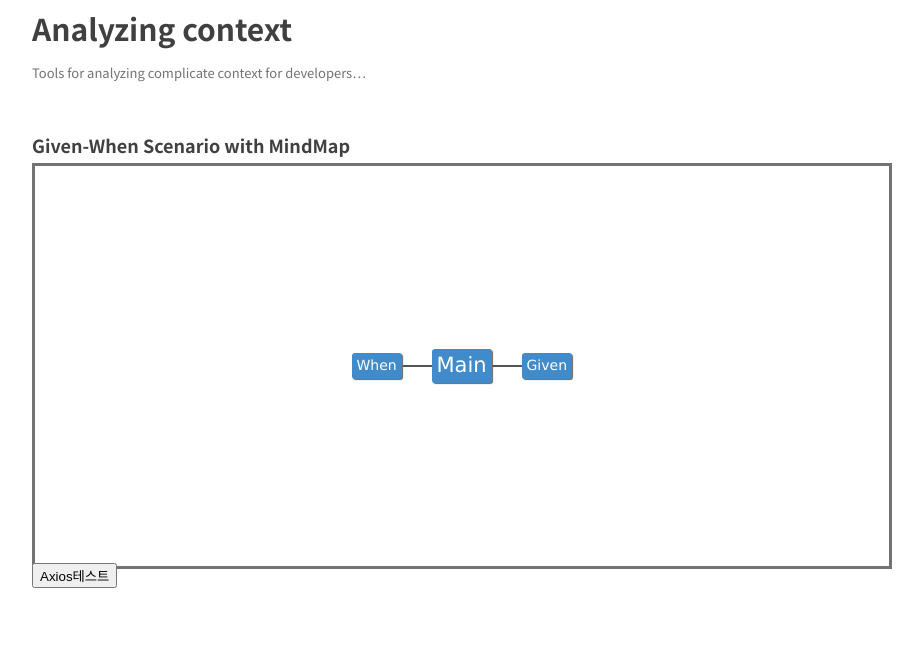
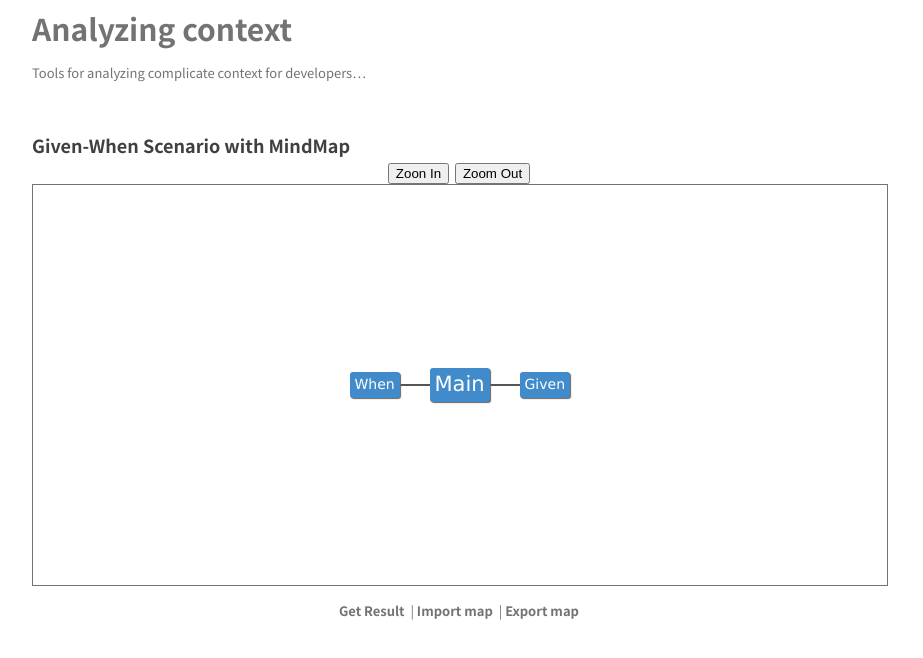
Before and after one commit to cheuora/Vue_Analyzingcontext, a Vue app in the folder frontend/: page /mindmapinput in a window 1280 px wide. Shown: the top 658 px of the page, without its empty margins (181-1104 px from the left). Built offline with nearby package versions, Linux system fonts and the light colour scheme.

Commit message:
end mindmap front

```diff
--- a/frontend/src/App.vue
+++ b/frontend/src/App.vue
@@ -1,7 +1,8 @@
 
 <template>
   <div id="app">
-    <h1 id="toc_0">Analyzing context</h1>
+    <h1 id="toc_0"><router-link to='/'>
+        Analyzing context</router-link></h1>
 
     <p>Tools for analyzing complicate context for developers&hellip;</p>
     <br><br>
@@ -14,10 +15,20 @@
 <script>
 //import FramePage from './components/FrontPage.vue'
 export default {
-  // name: 'App',
+  name: 'App',
   // components: {
   //   FramePage
   // }
+    methods:{
+        goHome(){
+            var router = this.$router
+            router.push({
+                name:Home,
+            })
+        }
+    }
+
+
 }
 </script>
 
--- a/frontend/src/components/JsMind/JsMind.vue
+++ b/frontend/src/components/JsMind/JsMind.vue
@@ -106,6 +106,8 @@ export default {
 #jsmind_container {
   height: 100%;
   width: 100%;
+  border : 1px;
   border-style:solid;
+
 }
 </style>
--- a/frontend/src/components/MindmapInput.vue
+++ b/frontend/src/components/MindmapInput.vue
@@ -2,11 +2,22 @@
     <div class="main">
 
         <h3>Given-When Scenario with MindMap</h3>
+             <center>
+
+                <button @click="zoomIn">Zoon In</button>&nbsp;
+                <button @click="zoomOut">Zoom Out</button>
+             </center>
              <js-mind :values="mind" :options="options" ref="jsMind" width='200px' height="400px"></js-mind>
-        <div>
-          <button @click="test">Axios테스트</button>
-        </div>
+             <br>
+        <center>
+          <a v-on:click.once="test"><b>Get Result</b></a> &nbsp;|
+          <label for="import"><b>Import map</b></label> &nbsp;|
+          <a v-on:click.once="saveLocalFile"><b>Export map</b></a>
 
+          <input type='file' @change='openLocalFile' accept="text/plane" ref="input" id="import" style="display:none"/>
+
+
+        </center>
     </div>
 
 </template>
@@ -98,6 +109,11 @@ export default {
         router.push({
           name: 'mindmapresult',
           params: {tabledata:response.data}
+        })
+      }).catch(function(error){
+        router.push({
+          name: 'errorpage',
+          params : {errormsg:error}
         })
       })
     },
--- /dev/null
+++ b/frontend/src/components/errorPage.vue
@@ -0,0 +1,16 @@
+<template>
+    <div class="main">
+        <h3>Error!!!</h3>
+
+        {{$route.params.errormsg}}
+    </div>
+</template>
+
+<style scoped>
+
+</style>
+
+<script>
+
+
+</script>
--- a/frontend/src/router/index.js
+++ b/frontend/src/router/index.js
@@ -22,11 +22,11 @@ Vue.use(VueRouter)
     name: 'mindmapresult',
     component: () => import('../components/MindmapResult.vue')
   },
-  // {
-  //   path: '/none',
-  //   name: 'None',
-  //   component: () => import('../views/None.vue')
-  // },
+  {
+    path: '/errorpage',
+    name: 'errorpage',
+    component: () => import('../components/errorPage.vue')
+  },
 
 ]
 
```
